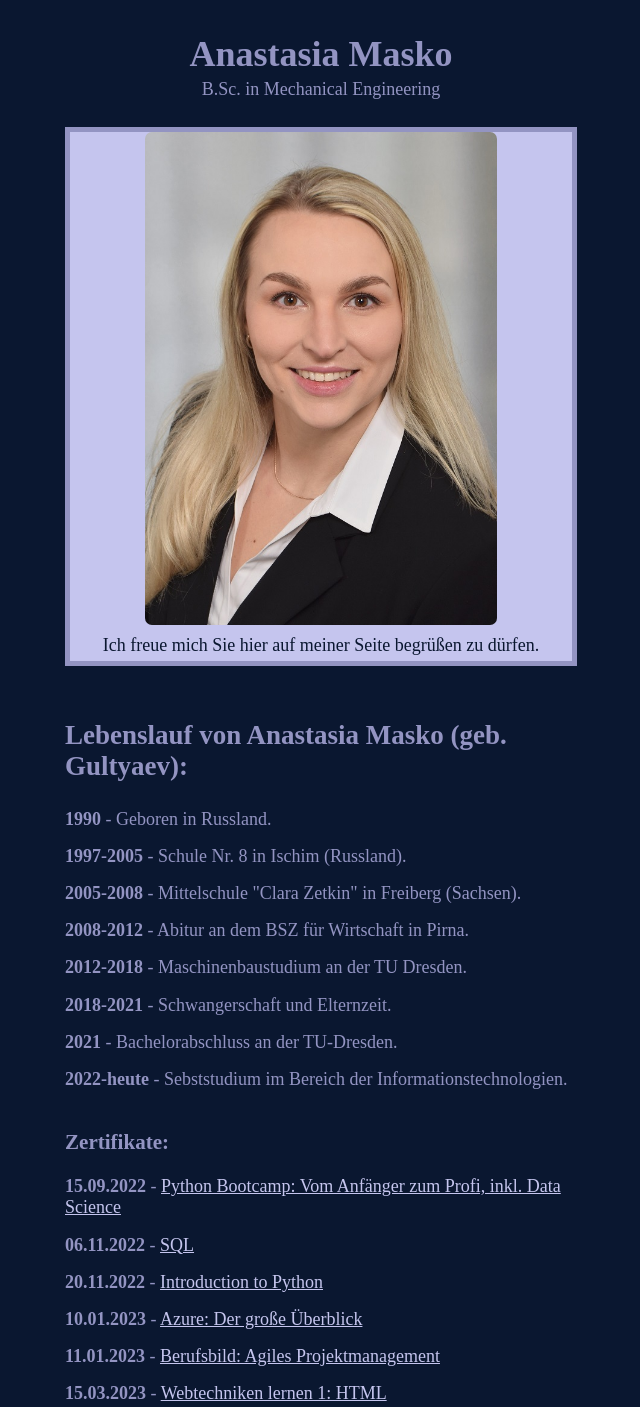
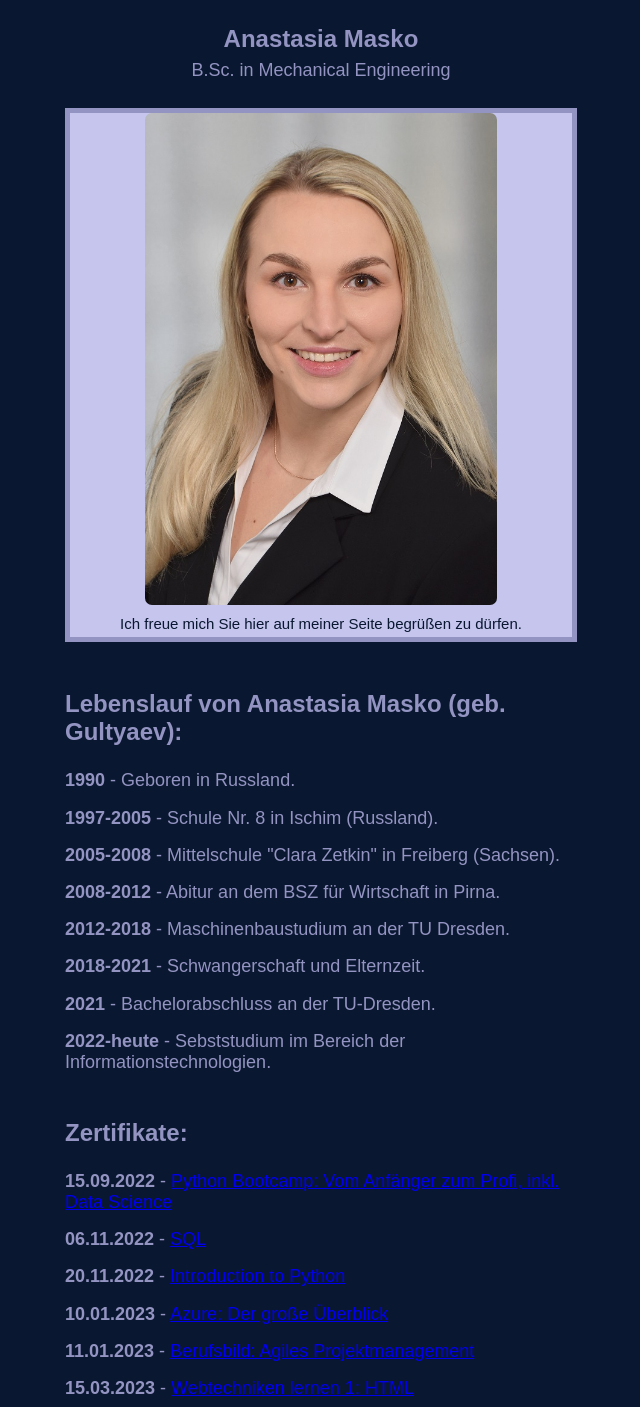
Before and after one commit to anastasiamasko/projectOne, a plain HTML site: page index.html in a window 1280 px wide. Shown: the top 1407 px of the page, without its empty margins (319-959 px from the left). Drawn offline with Linux system fonts and the light colour scheme.

Commit message:
Update style.css

```diff
--- a/style.css
+++ b/style.css
@@ -4,8 +4,12 @@ html,body {
     text-align: center;
     color: #9394c2;
     margin: auto;
+    font-family: Arial, Helvetica, sans-serif;
 }
-
+h1,h2,h3 {
+    font-size: 24px;
+    font-family: sans-serif;
+}
 #main {
     background: #0a1730;
     min-width: 250px;
@@ -15,13 +19,14 @@ html,body {
 #introduction {
     max-width: 80vw;
     margin: auto;
-    margin-top: -1.1em;
+    margin-top: -0.5em;
     margin-bottom: 1.5em;
 }
 
 #img-div {
     background: #c5c5ee;
     border: 5px solid #9394c2;
+    font-size: 15px;
     margin-left: 30%;
     margin-right: 30%;
 }
@@ -67,7 +72,9 @@ p {
     padding-bottom: 3em;
     font-size: 16px;
 }
-
-#tribute-link {
-    color:  #c5c5ee;
+#certificate-link {
+    color: #9394c2;
 }
+#linkedin-link {
+    color: #9394c2;
+}
```
